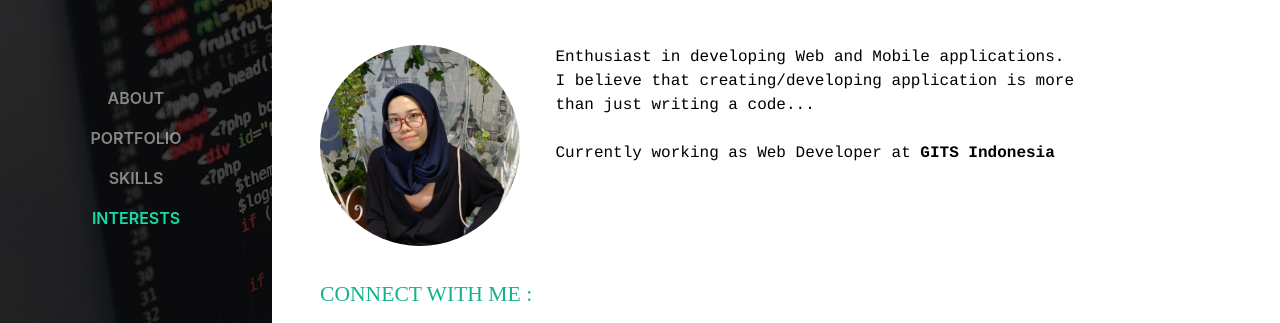
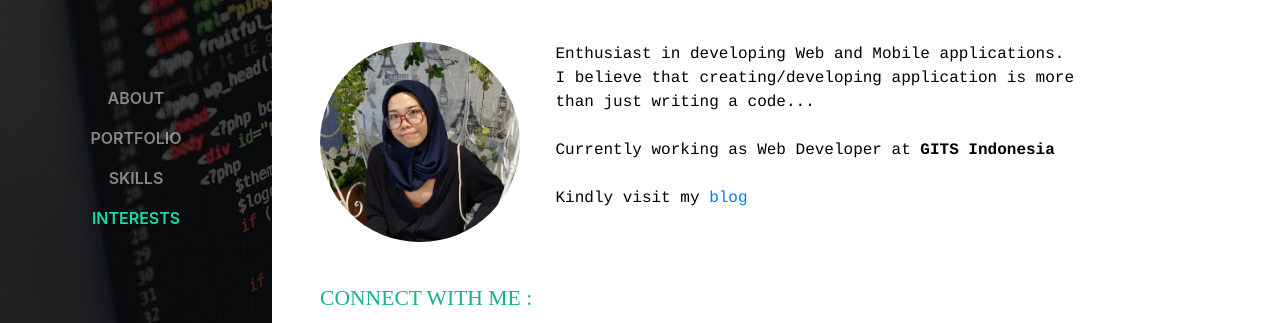
Before and after one commit to inne-p/inne-p.github.io, a website with bundled scripts: page index.html in a window 1280 px wide. Shown: the part 250-573 px from the top of the page. Built offline with nearby package versions, Linux system fonts and the light colour scheme; a web font is replaced by a local one.

Commit message:
Add link blog

```diff
--- a/index.html
+++ b/index.html
@@ -69,7 +69,7 @@
          <div class="row">
             <div class="col-md-3  d-lg-block">
             <img class="img-fluid img-profile rounded-circle mx-auto mb-2" width="200px" src="img/profile.jpg" alt=""></div>
-          <p class="col-md-7 mb-5">Enthusiast in developing Web and Mobile applications.<br>I believe that creating/developing application is more than just writing a code...<br><br>Currently working as Web Developer at <a href="https://gits.co.id/" style="color: black"><strong>GITS Indonesia</strong></a></p>
+          <p class="col-md-7 mb-5">Enthusiast in developing Web and Mobile applications.<br>I believe that creating/developing application is more than just writing a code...<br><br>Currently working as Web Developer at <a href="https://gits.co.id/" style="color: black"><strong>GITS Indonesia</strong></a><br><br>Kindly visit my <a href="https://innepri.wordpress.com/">blog</a></p>
          </div>
           <br>
           <div class="subheading mb-3">Connect with me :</div>
```
